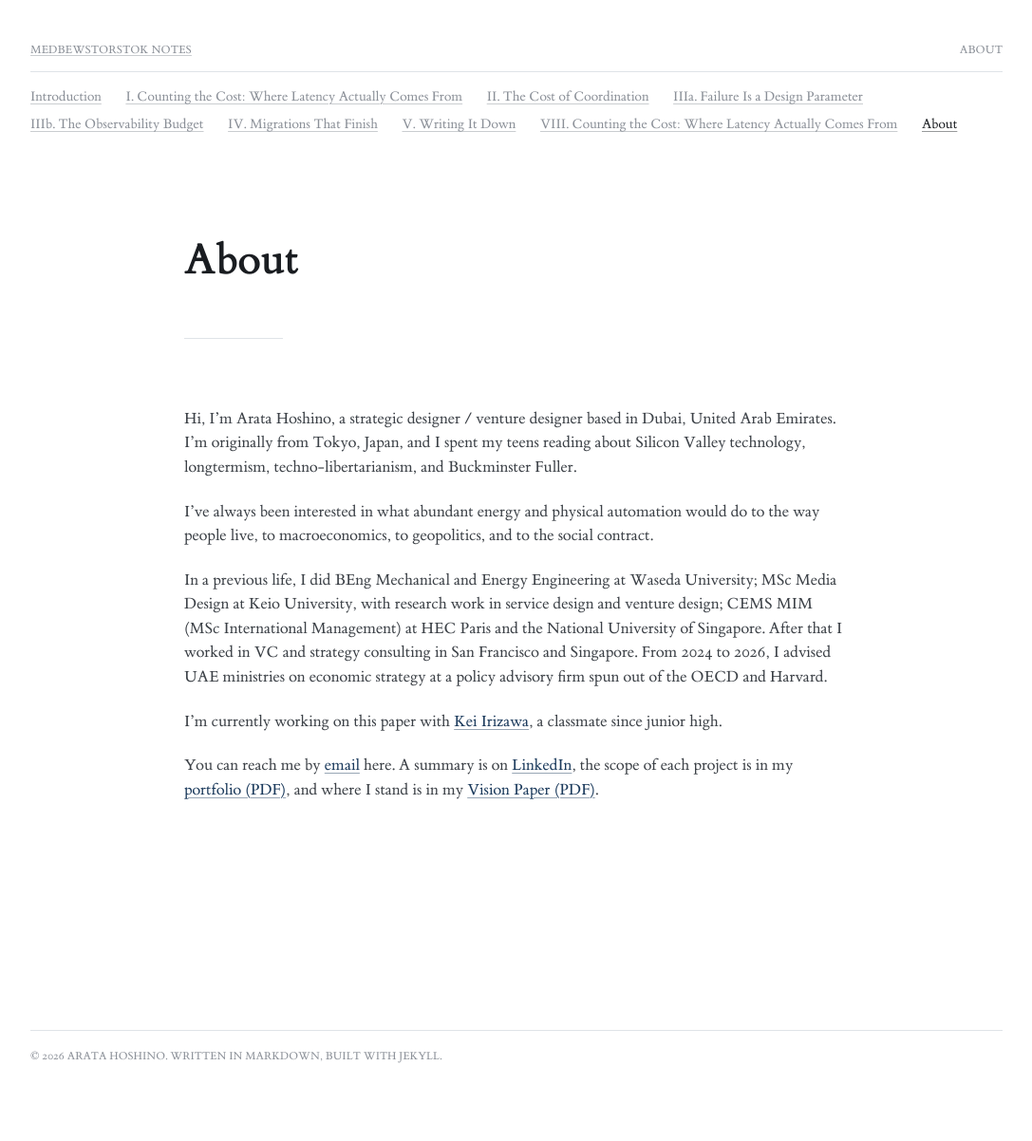
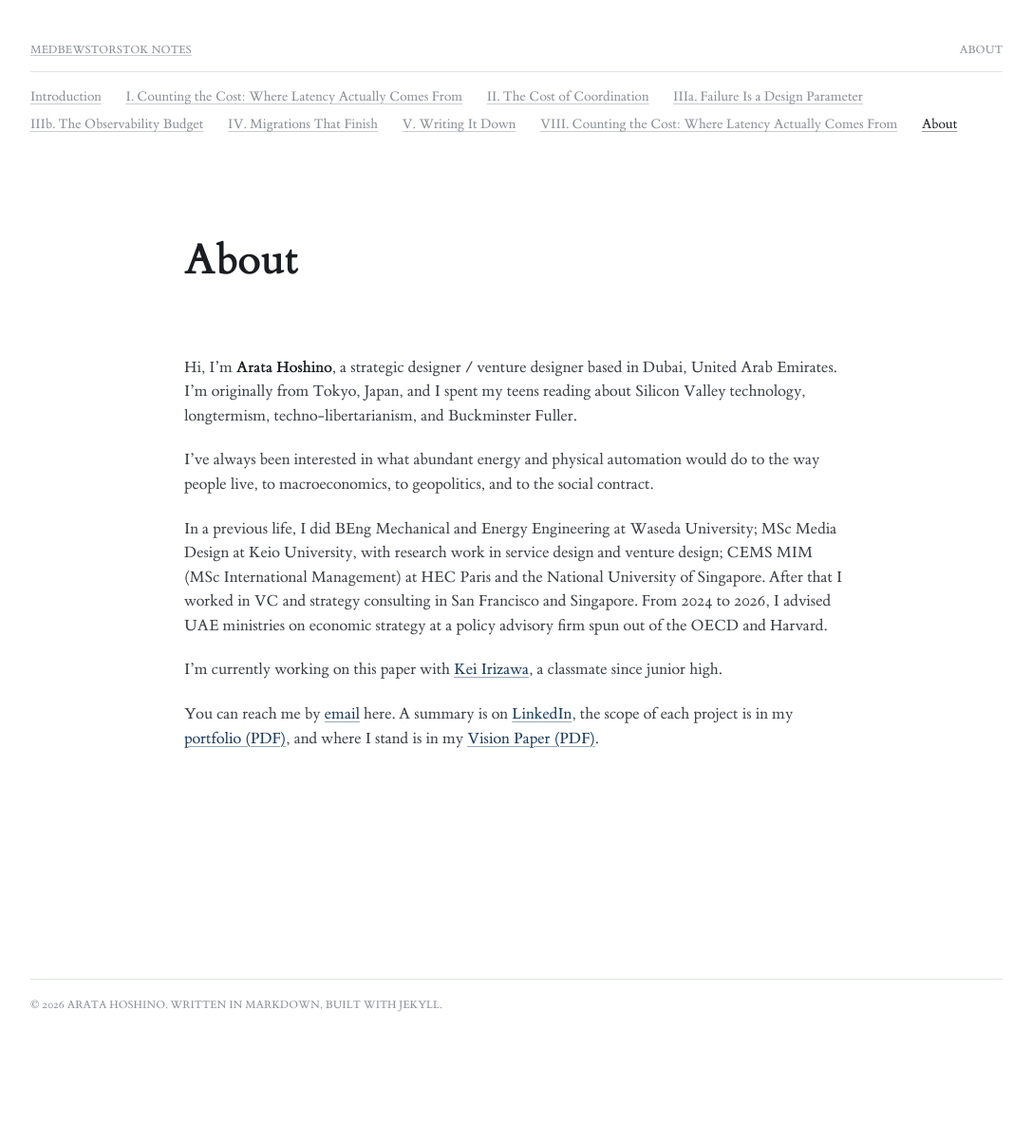
Before and after one commit to arata-hoshino/arata-hoshino.github.io, a Jekyll site: the page built from about.md, in a window 1280 px wide. Shown: the whole page at 95% size, without its empty margins (96-1183 px from the left). Built offline with Jekyll 4.4.1, drawn with Linux system fonts in a browser that asks for light colours; after the commit the page ends 1148 px from its top, so only the background shows below that.

Commit message:
Drop the rule under the title, and bold the name
The short hairline the deck put under every case title comes off; the
title's own margin holds the space it was making. Rules now appear only
where a paper sets one.

"Arata Hoshino" is bold where the About text introduces him.

Co-Authored-By: Claude Opus 5 (1M context) <noreply@anthropic.com>

```diff
--- a/about.md
+++ b/about.md
@@ -5,7 +5,7 @@ permalink: /about/
 description: "Arata Hoshino — from Tokyo, based in Dubai. Energy, physical automation, and what they do to how people live."
 ---
 
-Hi, I'm Arata Hoshino, a strategic designer / venture designer based in Dubai, United Arab
+Hi, I'm **Arata Hoshino**, a strategic designer / venture designer based in Dubai, United Arab
 Emirates. I'm originally from Tokyo, Japan, and I spent my teens reading about Silicon Valley
 technology, longtermism, techno-libertarianism, and Buckminster Fuller.
 
--- a/assets/css/style.css
+++ b/assets/css/style.css
@@ -243,21 +243,12 @@ main {
 }
 
 .page-title {
-  margin: 0;
+  margin: 0 0 0.6em;
   color: var(--ink);
   font-size: clamp(2rem, 4.4vw, 2.95rem);
   /* 800: Lora's axis stops at 700, so this resolves to 700 */
   font-weight: 800;
   line-height: 1.15;
-}
-
-/* The short rule that sits under every case title in the deck. */
-.page-title::after {
-  content: "";
-  display: block;
-  width: 6.5rem;
-  margin: 1.15em 0 0;
-  border-top: 1px solid var(--rule);
 }
 
 .page-deck {
```
